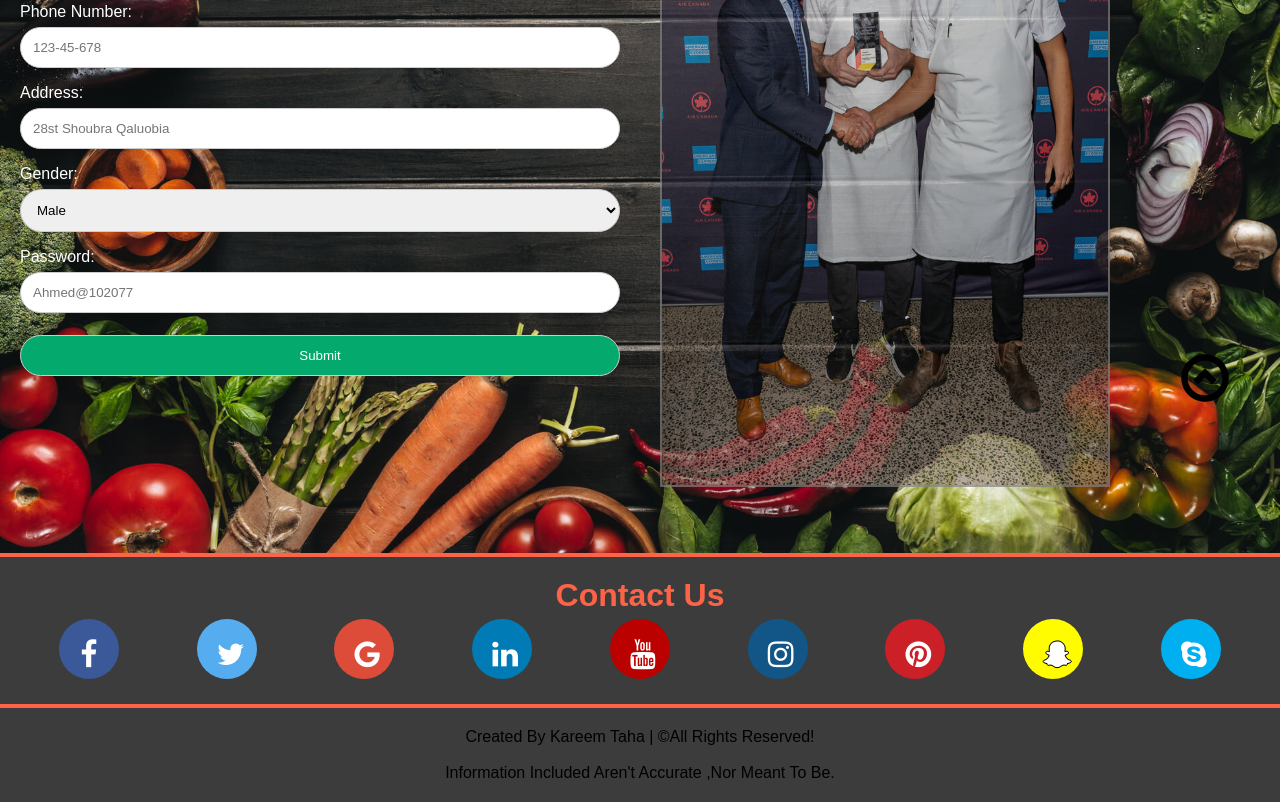
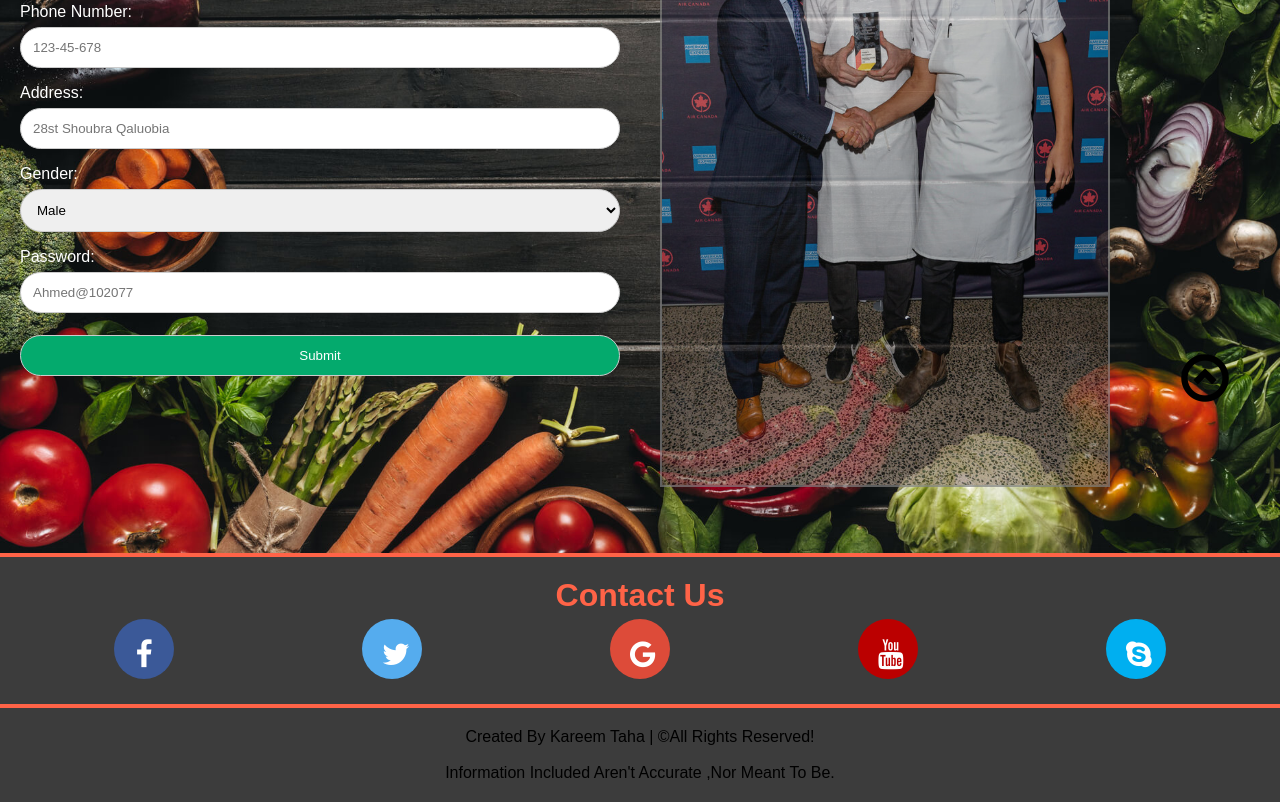
Before and after one commit to KareemTaha81/Project-Website, a plain HTML site: page Order.html in a window 1280 px wide. Shown: the part 347-1149 px from the top of the page. Drawn offline with Linux system fonts and the light colour scheme.

Commit message:
Update Order.html

```diff
--- a/Order.html
+++ b/Order.html
@@ -347,11 +347,7 @@ myInput.onkeyup = function() {
             <a href="#a" class="fa fa-facebook"></a>
             <a href="#b" class="fa fa-twitter"></a>
             <a href="#c" class="fa fa-google"></a>
-            <a href="#d" class="fa fa-linkedin"></a>
             <a href="#e" class="fa fa-youtube"></a>
-            <a href="#f" class="fa fa-instagram"></a>
-            <a href="#g" class="fa fa-pinterest"></a>
-            <a href="#h" class="fa fa-snapchat-ghost"></a>
             <a href="#u" class="fa fa-skype"></a>
         </div>
     </div>
```
